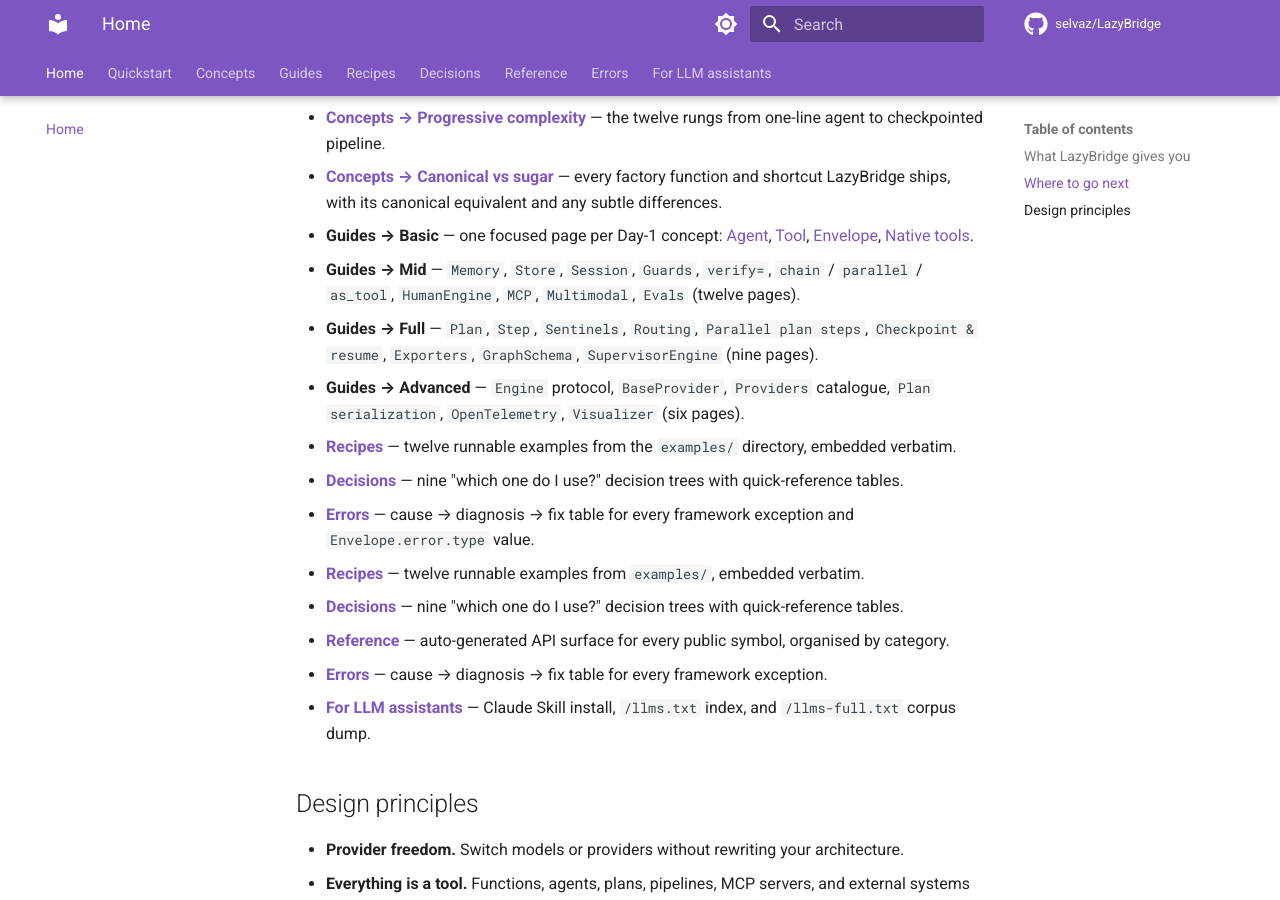
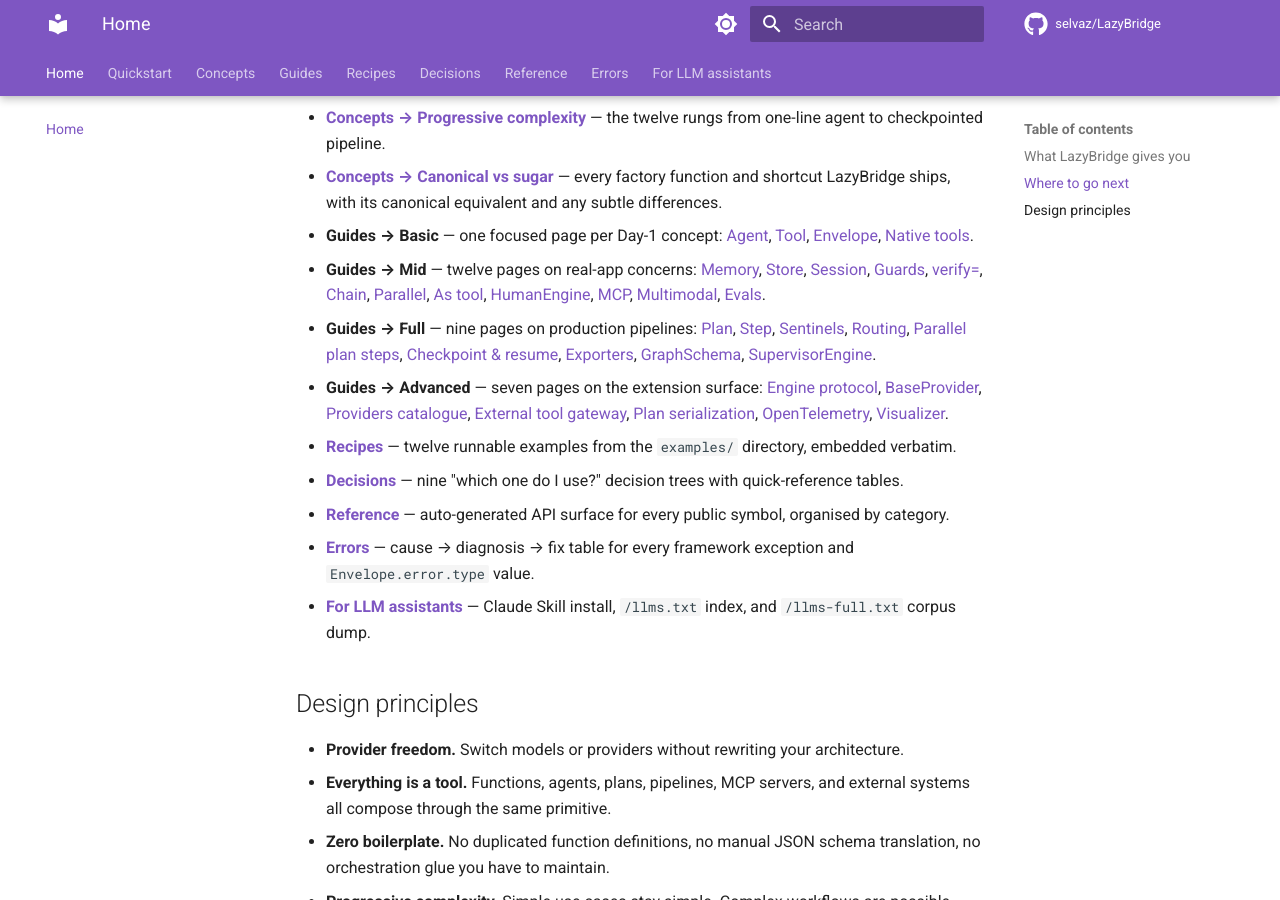
Before and after one commit to selvaz/LazyBridge, an MkDocs documentation site: the page built from docs/index.md, in a window 1280 px wide and 900 px high, scrolled down 998 px. Built offline with MkDocs 1.6.1 and Material for MkDocs 9.7.7, drawn with Linux system fonts in a browser that asks for light colours; comment, search, counter and statistics services are not loaded.

Commit message:
docs: fix duplicate + missing links in landing index
The "Where to go next" section had three duplicate bullets (Recipes,
Decisions, and Errors each appeared twice) and inline-only / no link
treatment for Guides → Mid / Full / Advanced (only Basic had clickable
sub-links). Two further small mismatches: Advanced page count said
"six pages" when there are seven (external-tools.md is the recently
added gateway guide), and the bullet ordering put Errors before
Reference in the duplicated half.

Cleaned up to a single linear ladder: Quickstart → Concepts (4) →
Guides Basic / Mid / Full / Advanced (each tier now has every page
linked inline, like Basic already did) → Recipes → Decisions →
Reference → Errors → For LLM assistants. Counts now match the live
nav (Mid 12, Full 9, Advanced 7).

mkdocs build --strict passes — every link resolves.

```diff
--- a/docs/index.md
+++ b/docs/index.md
@@ -49,29 +49,37 @@ mental model is the same.
   [Agent](guides/basic/agent.md), [Tool](guides/basic/tool.md),
   [Envelope](guides/basic/envelope.md),
   [Native tools](guides/basic/native-tools.md).
-- **Guides → Mid** — `Memory`, `Store`, `Session`, `Guards`,
-  `verify=`, `chain` / `parallel` / `as_tool`, `HumanEngine`,
-  `MCP`, `Multimodal`, `Evals` (twelve pages).
-- **Guides → Full** — `Plan`, `Step`, `Sentinels`, `Routing`,
-  `Parallel plan steps`, `Checkpoint & resume`, `Exporters`,
-  `GraphSchema`, `SupervisorEngine` (nine pages).
-- **Guides → Advanced** — `Engine` protocol, `BaseProvider`,
-  `Providers` catalogue, `Plan serialization`, `OpenTelemetry`,
-  `Visualizer` (six pages).
+- **Guides → Mid** — twelve pages on real-app concerns:
+  [Memory](guides/mid/memory.md), [Store](guides/mid/store.md),
+  [Session](guides/mid/session.md), [Guards](guides/mid/guards.md),
+  [verify=](guides/mid/verify.md), [Chain](guides/mid/chain.md),
+  [Parallel](guides/mid/parallel.md), [As tool](guides/mid/as-tool.md),
+  [HumanEngine](guides/mid/human-engine.md), [MCP](guides/mid/mcp.md),
+  [Multimodal](guides/mid/multimodal.md), [Evals](guides/mid/evals.md).
+- **Guides → Full** — nine pages on production pipelines:
+  [Plan](guides/full/plan.md), [Step](guides/full/step.md),
+  [Sentinels](guides/full/sentinels.md), [Routing](guides/full/routing.md),
+  [Parallel plan steps](guides/full/parallel-plan-steps.md),
+  [Checkpoint & resume](guides/full/checkpoint.md),
+  [Exporters](guides/full/exporters.md),
+  [GraphSchema](guides/full/graph-schema.md),
+  [SupervisorEngine](guides/full/supervisor.md).
+- **Guides → Advanced** — seven pages on the extension surface:
+  [Engine protocol](guides/advanced/engine-protocol.md),
+  [BaseProvider](guides/advanced/base-provider.md),
+  [Providers catalogue](guides/advanced/providers.md),
+  [External tool gateway](guides/advanced/external-tools.md),
+  [Plan serialization](guides/advanced/plan-serialize.md),
+  [OpenTelemetry](guides/advanced/otel.md),
+  [Visualizer](guides/advanced/visualizer.md).
 - [**Recipes**](recipes/index.md) — twelve runnable examples
   from the `examples/` directory, embedded verbatim.
 - [**Decisions**](decisions/index.md) — nine "which one do I
   use?" decision trees with quick-reference tables.
+- [**Reference**](reference/index.md) — auto-generated API surface
+  for every public symbol, organised by category.
 - [**Errors**](errors.md) — cause → diagnosis → fix table for
   every framework exception and `Envelope.error.type` value.
-- [**Recipes**](recipes/index.md) — twelve runnable examples from
-  `examples/`, embedded verbatim.
-- [**Decisions**](decisions/index.md) — nine "which one do I use?"
-  decision trees with quick-reference tables.
-- [**Reference**](reference/index.md) — auto-generated API surface
-  for every public symbol, organised by category.
-- [**Errors**](errors.md) — cause → diagnosis → fix table for every
-  framework exception.
 - [**For LLM assistants**](for-llms/index.md) — Claude Skill install,
   `/llms.txt` index, and `/llms-full.txt` corpus dump.
 
```
